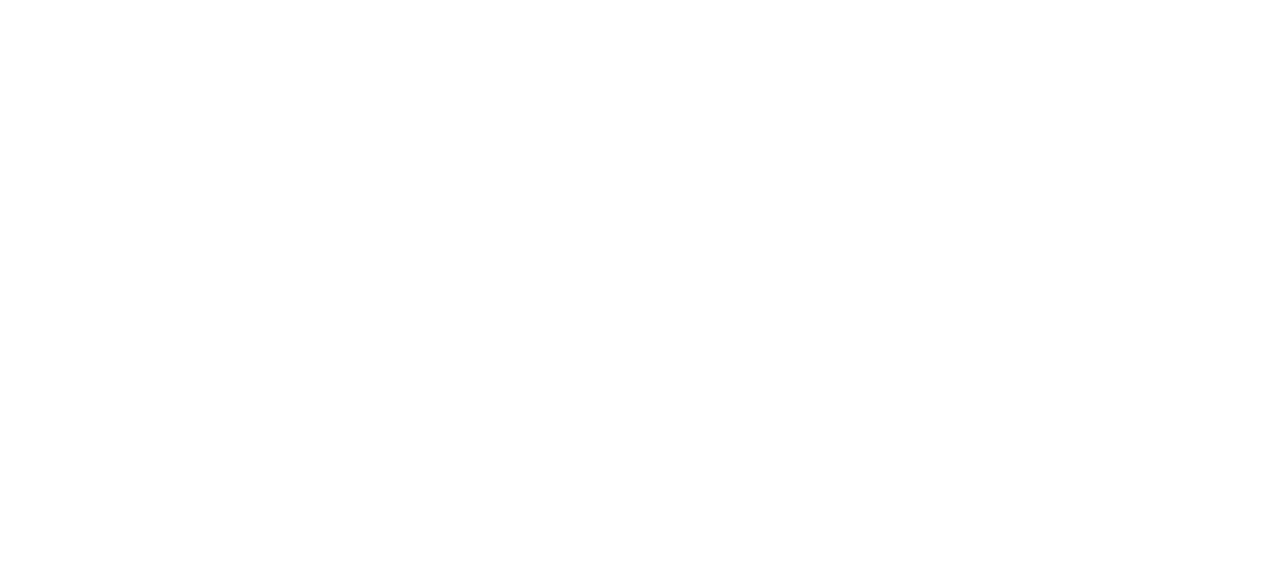
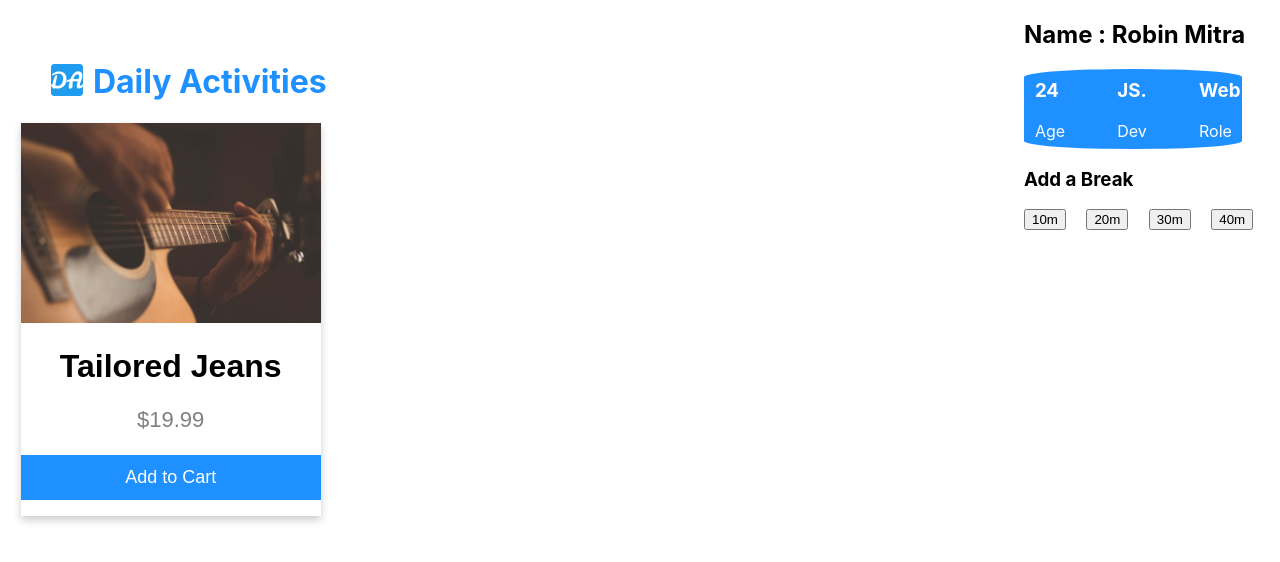
Before and after one commit to RobinTheRedLight/daily-activities, a React (Create React App) app in the folder daily-activities/: page / in a window 1280 px wide. Shown: the top 562 px of the page. Built offline with nearby package versions, Linux system fonts and the light colour scheme.

Commit message:
Card Added

```diff
--- /dev/null
+++ b/daily-activities/src/Activities/Activities.css
@@ -0,0 +1,4 @@
+.total-activity {
+    display: grid;
+    grid-template-columns: 4fr 1fr;
+}
--- /dev/null
+++ b/daily-activities/src/Activities/Activities.js
@@ -0,0 +1,23 @@
+import React from 'react';
+import ActivityCalculation from '../ActivityCalculation/ActivityCalculation';
+import ActivityCard from '../ActivityCard/ActivityCard';
+import Header from '../Header/Header';
+import './Activities.css'
+
+const Activities = () => {
+    return (
+        <div className="total-activity">
+            <div className='left-sec'>
+                <Header></Header>
+                <div className="daily-act">
+                    <ActivityCard></ActivityCard>
+                </div>
+            </div>
+            <div className="activity-count">
+                <ActivityCalculation></ActivityCalculation>
+            </div>
+        </div>
+    );
+};
+
+export default Activities;
--- /dev/null
+++ b/daily-activities/src/ActivityCalculation/ActivityCalculation.css
@@ -0,0 +1,23 @@
+.details {
+    display: flex;
+    align-items: center;
+    background-color: dodgerblue;
+    height: 5em;
+    width: 85%;
+    border-radius: 50% 50% / 10% 10%;
+
+}
+
+.single-details {
+    margin-right: 14%;
+    padding: 5%;
+    color: white;
+}
+
+.time-container {
+    display: flex;
+}
+
+.time {
+    margin-right: 8%;
+}
--- /dev/null
+++ b/daily-activities/src/ActivityCalculation/ActivityCalculation.js
@@ -0,0 +1,32 @@
+import React from 'react';
+import './ActivityCalculation.css'
+const ActivityCalculation = () => {
+    return (
+        <div className='Calculation-body'>
+            <h2>Name : <span>Robin Mitra</span></h2>
+            <div className="details">
+                <div className='single-details'>
+                    <h3>24</h3>
+                    <p>Age</p>
+                </div>
+                <div className='single-details'>
+                    <h3>JS.</h3>
+                    <p>Dev</p>
+                </div>
+                <div className='single-details'>
+                    <h3>Web</h3>
+                    <p>Role</p>
+                </div>
+            </div>
+            <h3>Add a Break</h3>
+            <div className='time-container'>
+                <button className='time'>10m</button>
+                <button className='time'>20m</button>
+                <button className='time'>30m</button>
+                <button className='time'>40m</button>
+            </div>
+        </div>
+    );
+};
+
+export default ActivityCalculation;
--- /dev/null
+++ b/daily-activities/src/ActivityCard/ActivityCard.css
@@ -0,0 +1,37 @@
+.activityCard {
+    display: grid;
+    grid-template-columns: repeat(3, 1fr);
+}
+
+.card {
+    box-shadow: 0 4px 8px 0 rgba(0, 0, 0, 0.2);
+    max-width: 300px;
+    margin: auto;
+    text-align: center;
+    font-family: arial;
+}
+
+.card img {
+    width: 100%;
+}
+
+.price {
+    color: grey;
+    font-size: 22px;
+}
+
+.card button {
+    border: none;
+    outline: 0;
+    padding: 12px;
+    color: white;
+    background-color: dodgerblue;
+    text-align: center;
+    cursor: pointer;
+    width: 100%;
+    font-size: 18px;
+}
+
+.card button:hover {
+    opacity: 0.7;
+}
--- /dev/null
+++ b/daily-activities/src/ActivityCard/ActivityCard.js
@@ -0,0 +1,16 @@
+import React from 'react';
+import './ActivityCard.css'
+const ActivityCard = () => {
+    return (
+        <div className="activityCard">
+            <div class="card">
+                <img src="1.jpg" alt="" />
+                <h1>Tailored Jeans</h1>
+                <p class="price">$19.99</p>
+                <p><button>Add to Cart</button></p>
+            </div>
+        </div>
+    );
+};
+
+export default ActivityCard;
--- a/daily-activities/src/App.js
+++ b/daily-activities/src/App.js
@@ -1,10 +1,9 @@
-import logo from './logo.svg';
+import Activities from './Activities/Activities';
 import './App.css';
-
 function App() {
   return (
-    <div className="App">
-
+    <div >
+      <Activities></Activities>
     </div>
   );
 }
--- /dev/null
+++ b/daily-activities/src/Header/Header.css
@@ -0,0 +1,10 @@
+.header {
+    display: flex;
+    align-items: center;
+    margin-top: 4%;
+    margin-left: 5%;
+}
+.text{
+    margin-left: 1%;
+    color: dodgerblue;
+}
--- /dev/null
+++ b/daily-activities/src/Header/Header.js
@@ -0,0 +1,17 @@
+import React from 'react';
+import './Header.css'
+
+const Header = () => {
+    return (
+        <div className='header'>
+            <div className="image">
+                <img src="iconDA.png" alt="" />
+            </div>
+            <div className="text">
+                <h1>Daily Activities</h1>
+            </div>
+        </div>
+    );
+};
+
+export default Header;
```
Also changed, not shown: daily-activities/public/1.jpg (added), daily-activities/public/iconDA.png (added).
